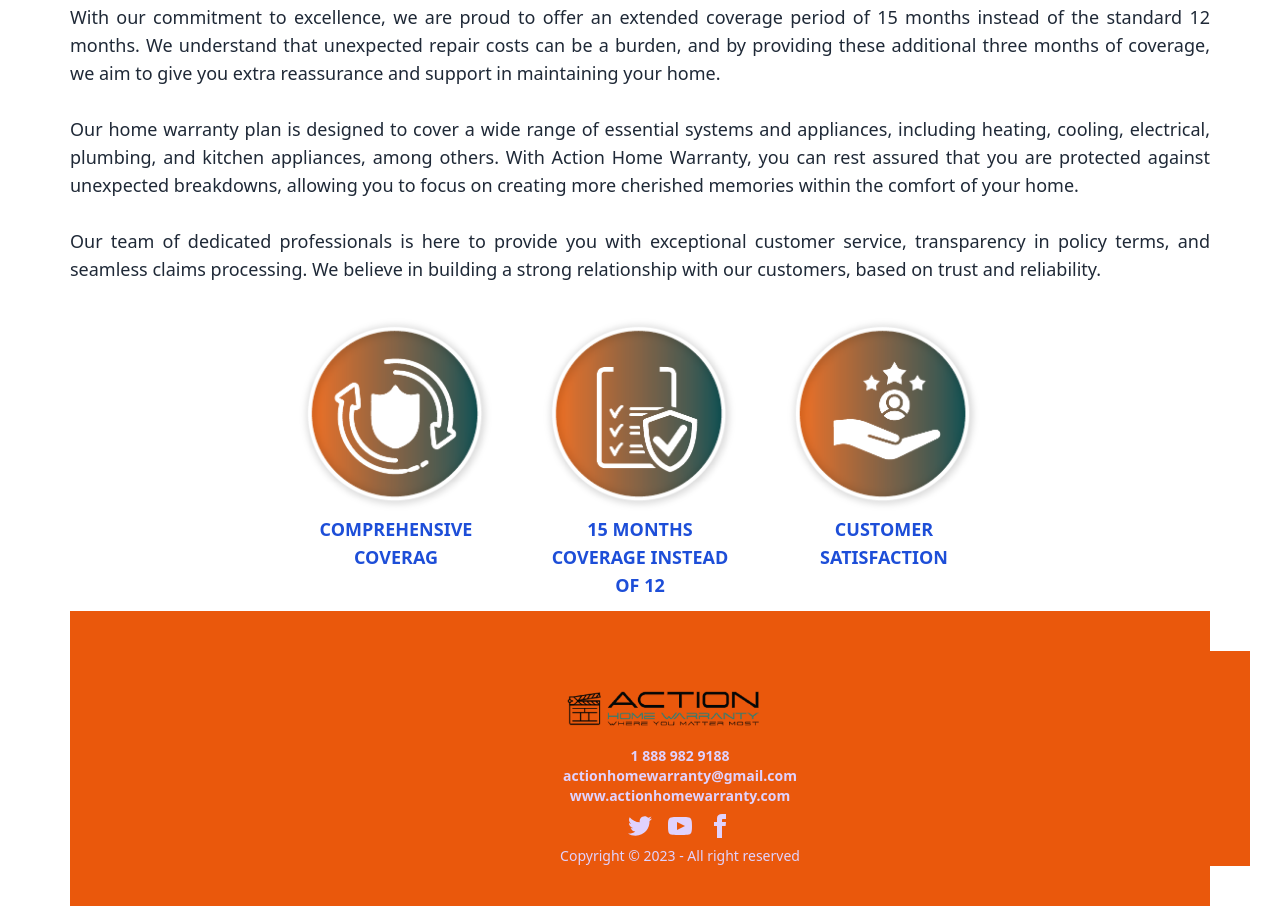
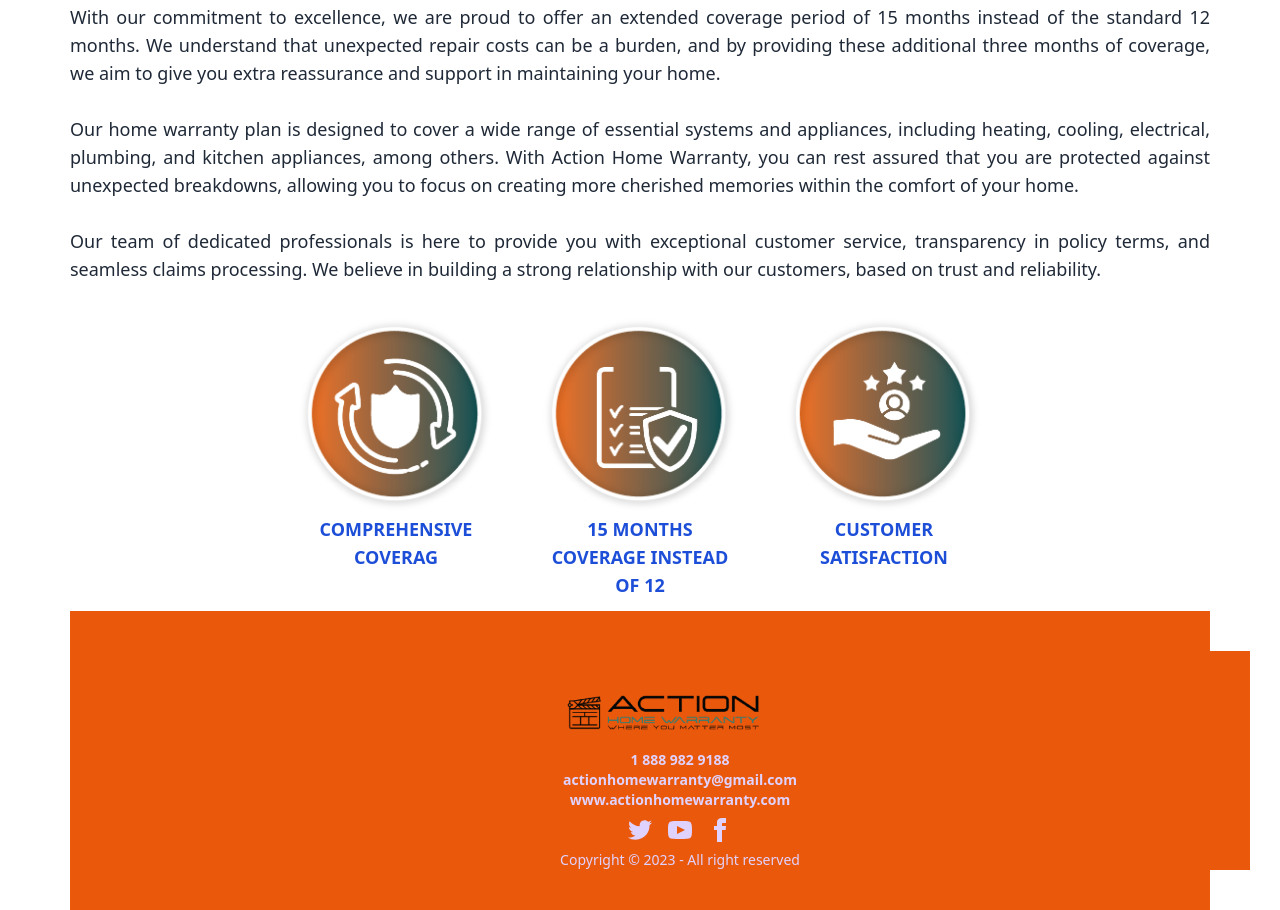
Before and after one commit to soikot-dev/brochure, a plain HTML site: page warenty.html in a window 1280 px wide. Shown: the part 591-1501 px from the top of the page. Drawn offline with nearby package versions, Linux system fonts and the light colour scheme.

Commit message:
secound commit

```diff
--- a/warenty.html
+++ b/warenty.html
@@ -49,7 +49,7 @@
             <section class="mt-24 relative">
                 <div class="hero">
                     <div class="hero-content flex-col lg:flex-row lg:ml-72">
-                      <img src="/images/about.png" class="max-w-sm rounded-lg h-[300px] w-[300px]" />
+                      <img src="images/about.png" class="max-w-sm rounded-lg h-[300px] w-[300px]" />
                       <div>
                         <img src="images/logo.png" alt="" class="h-[50px] w-[300px] m-auto">
                         <h1 class="text-2xl font-bold bg-orange-500 p-4 rounded-full text-center mt-8 text-white">WELCOME TO ACTION HOME WARRANTY</h1>
@@ -94,55 +94,13 @@
                 </div>
               </div>
             </div>
-
-        <!-- Why Choose Us Part -->
-        <!-- <section class="bg-orange-500 mt-24">
-          <div class="bg-orange-500">
-            <div class="flex gap-12 flex-col lg:flex-row m-auto w-[570px]">
-               <div class="mt-16">
-                <h1 class="text-5xl p-1"> WHY <br> CHOOSE US</h1>
-                <p>ACTION HOME WARRANTY?</p>
-              </div>
-
-                <img src="images/why-choose-us.png" alt="" class="h-[300px] w-[300px] mt-16 ml-8">
-
-            </div>
-            <div class="flex">
-              <div class="flex flex-col items-center h-[200px] w-[200px]">
-                <img src="images/about-img2.png" alt="">
-                <p class="text-lg font-bold text-blue-700">15 MONTHS
-                  COVERAGE
-                  INSTEAD OF 12</p>
-              </div>
-              <div class="flex flex-col items-center h-[200px] w-[200px]">
-                <img src="images/about-img3.png" alt="">
-                <p class="text-lg font-bold text-blue-700">CUSTOMER
-                  SATISFACTION</p>
-              </div>
-            </div>
-
-
-            </div>
-          </div>
-        </section> -->
-
-
-
-
-
-
         </section>
     </main>
     <!-- Footer Part -->
-    <footer class="bg-orange-600 mt-20 footer footer-center p-10 bg-primary text-primary-content">
-        <div class="w-[1140px] m-auto bg-orange-600 pt-10">
-          <!-- <div class="w-[200px] m-auto pt-10 pb-4">
-            <img src="images/logo.png" alt="" >
-        </div> -->
-
-
+    <footer class="bg-orange-600 mt-16 lg:mt-20 footer footer-center lg:p-10 bg-primary text-primary-content">
+      <div class="w-[1140px] bg-orange-600 text-center">
         <div>
-            <img src="images/logo.png" alt="" class="w-[200px] pb-5">
+          <img src="images/logo.png" alt="" class="w-[200px] pb-5 pt-11">
           <p class="font-bold">
             1 888 982 9188 <br>
            actionhomewarranty@gmail.com <br>
@@ -157,6 +115,7 @@
           </div>
         </div>
         <p>Copyright © 2023 - All right reserved</p>
+      </div>
   </footer>
 
 
```
Also changed, not shown: about.html (+4 -8 lines), action-plan.html (+4 -8 lines), index.html (+2 -12 lines), why-choose.html (+4 -18 lines). Lines whose indentation alone changed are shown as unchanged.
